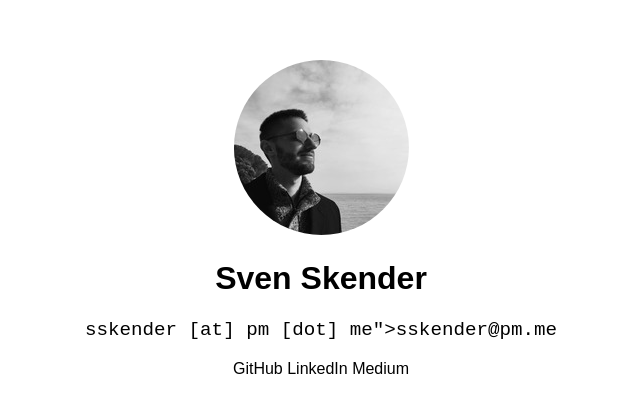
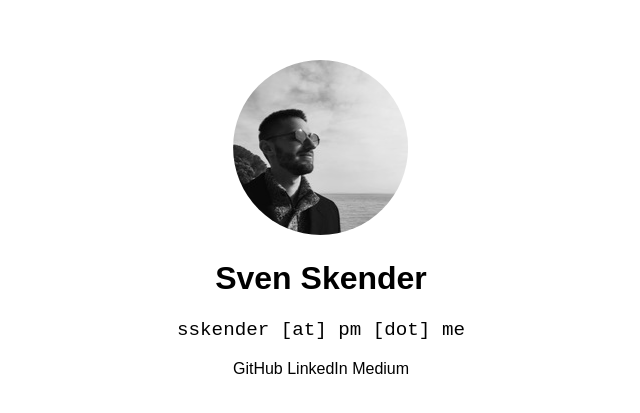
Before and after one commit to sskender/sskender.github.io, a plain HTML site: page index.html in a window 1280 px wide. Shown: the part 181-594 px from the top of the page, without its empty margins (319-959 px from the left). Drawn offline with Linux system fonts and the light colour scheme.

Commit message:
I am an idiot

```diff
--- a/index.html
+++ b/index.html
@@ -20,7 +20,7 @@
         <div class="container">
             <img class="profile" alt="profile photo" src="img/profile-web.jpeg" />
             <h1>Sven Skender</h1>
-            <p class="email">sskender [at] pm [dot] me">sskender@pm.me</p>
+            <p class="email">sskender [at] pm [dot] me</p>
             <div class="info">
                 <a href="https://github.com/sskender">GitHub</a>
                 <a href="https://www.linkedin.com/in/sskender/">LinkedIn</a>
```
